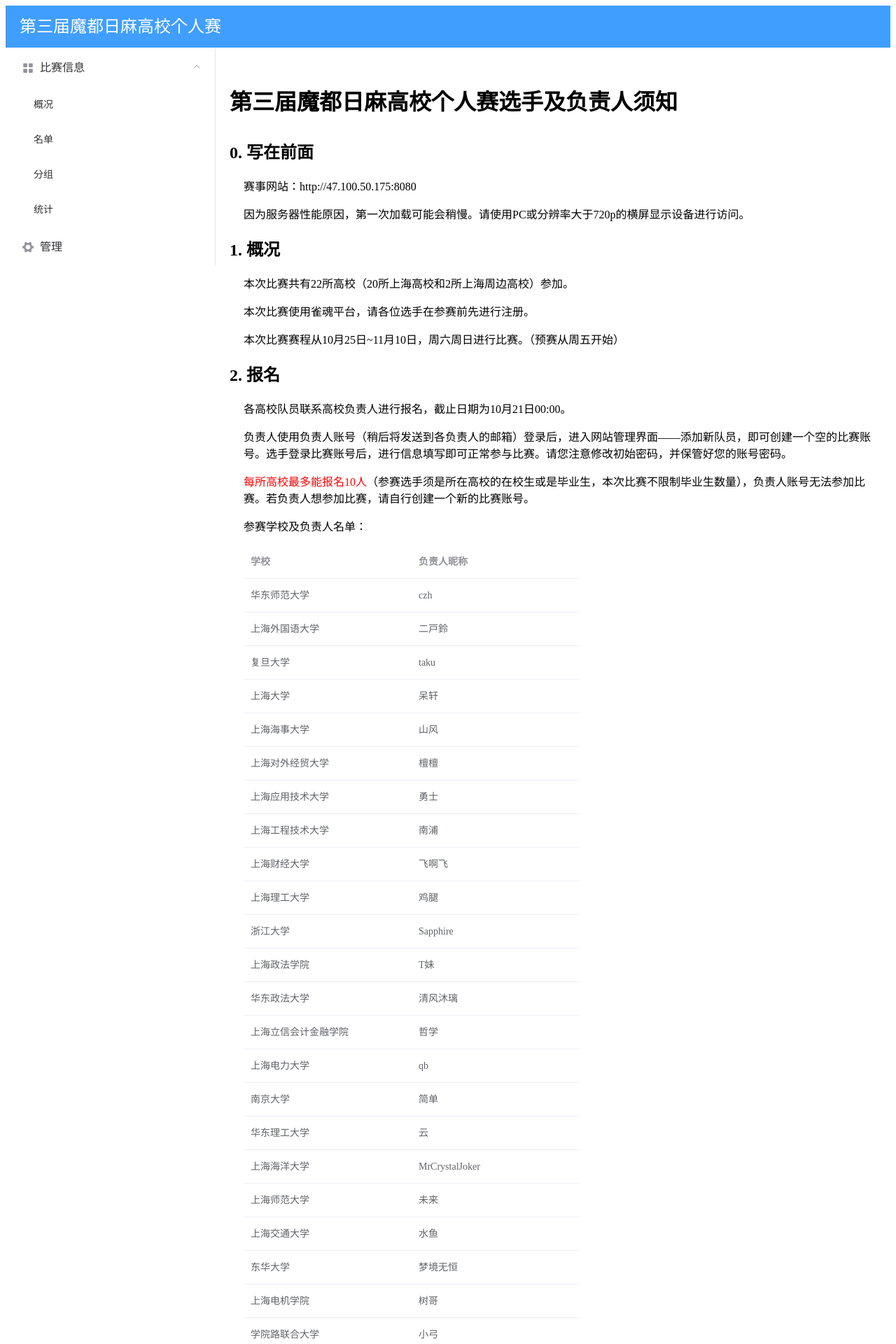
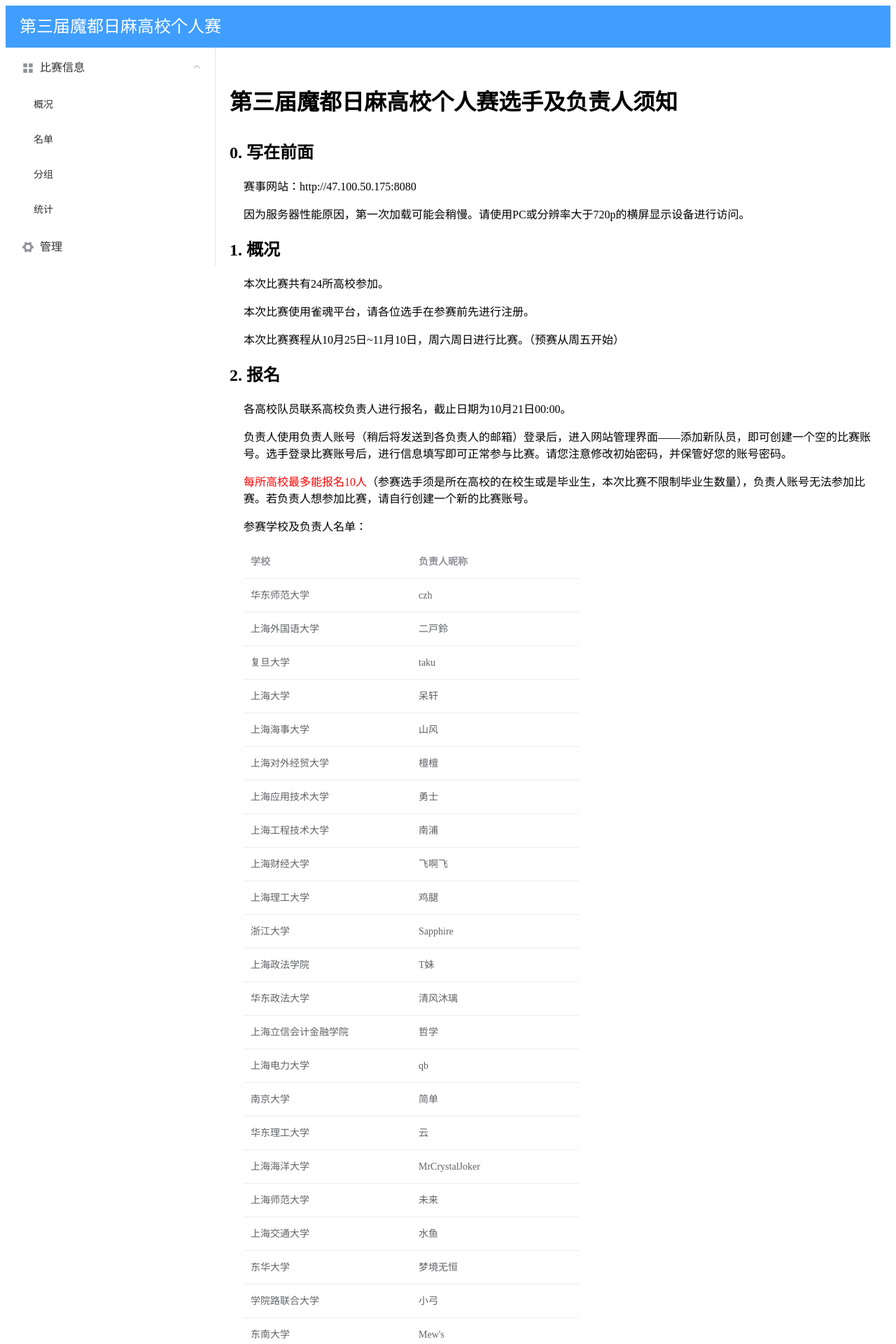
Before and after one commit to Diving-Fish/ShanghaiRiichiMatch, a Vue app in the folder vue-frontend/: page / in a window 1280 px wide. Shown: the top 1920 px of the page at 70% size. Built offline with nearby package versions, Linux system fonts and the light colour scheme.

Commit message:
Update HelloWorld.vue

```diff
--- a/vue-frontend/src/components/HelloWorld.vue
+++ b/vue-frontend/src/components/HelloWorld.vue
@@ -5,7 +5,7 @@
     <p>赛事网站：http://47.100.50.175:8080</p>
     <p>因为服务器性能原因，第一次加载可能会稍慢。请使用PC或分辨率大于720p的横屏显示设备进行访问。</p>
     <h2>1.	概况</h2>
-    <p>本次比赛共有22所高校（20所上海高校和2所上海周边高校）参加。</p>
+    <p>本次比赛共有24所高校参加。</p>
     <p>本次比赛使用雀魂平台，请各位选手在参赛前先进行注册。</p>
     <p>本次比赛赛程从10月25日~11月10日，周六周日进行比赛。（预赛从周五开始）</p>
     <h2>2.	报名</h2>
@@ -59,7 +59,7 @@
     <p>季军：订制奖杯+待定</p>
     <p>殿军：待定</p>
     <p>5-8：待定</p>
-    <p>9-16：有没有目前待定</p>
+    <p>9-16：待定</p>
     <h2>6.	其他</h2>
     <p>本次比赛严禁任何不正打行为，包括但不限于代打、通牌，一经发现，立即取消该选手比赛资格。</p>
     <p>报名/比赛过程中若有任何疑问，可以联系各高校负责人，或联系主办水鱼（QQ:2300756578），有赞助想法请联系安然（QQ:513696293)。</p>
@@ -93,7 +93,6 @@ export default {
         {school: "上海师范大学", nickname: "未来", qq: "974020665"},
         {school: "上海交通大学", nickname: "水鱼", qq: "2300756578"},
         {school: "东华大学", nickname: "梦境无恒", qq: "862919793"},
-        {school: "上海电机学院", nickname: "树哥", qq: "1067668604"},
         {school: "学院路联合大学", nickname: "小弓"},
         {school: "东南大学", nickname:"Mew's"},
         {school: "同济大学", nickname:"中张"}
```
